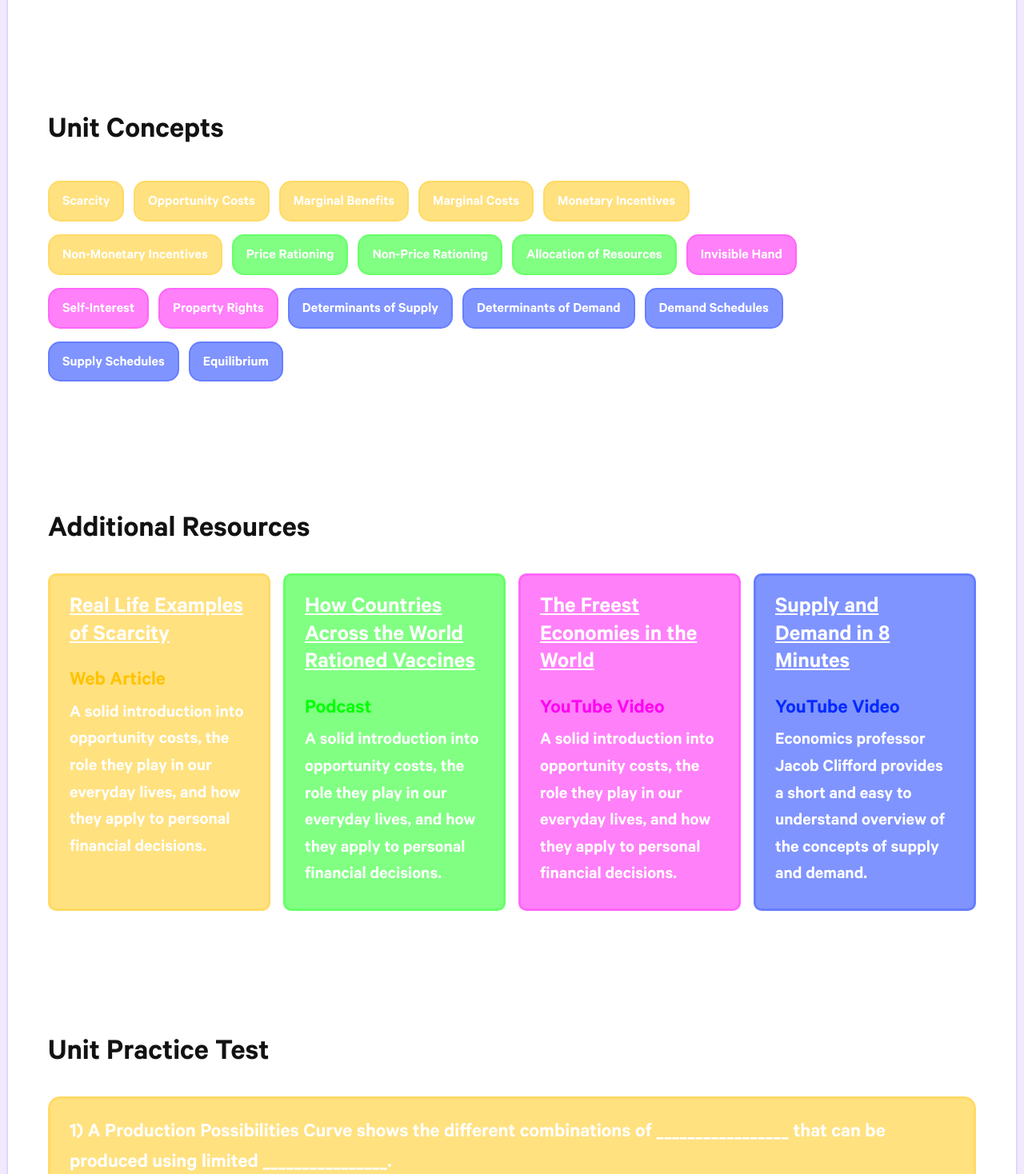
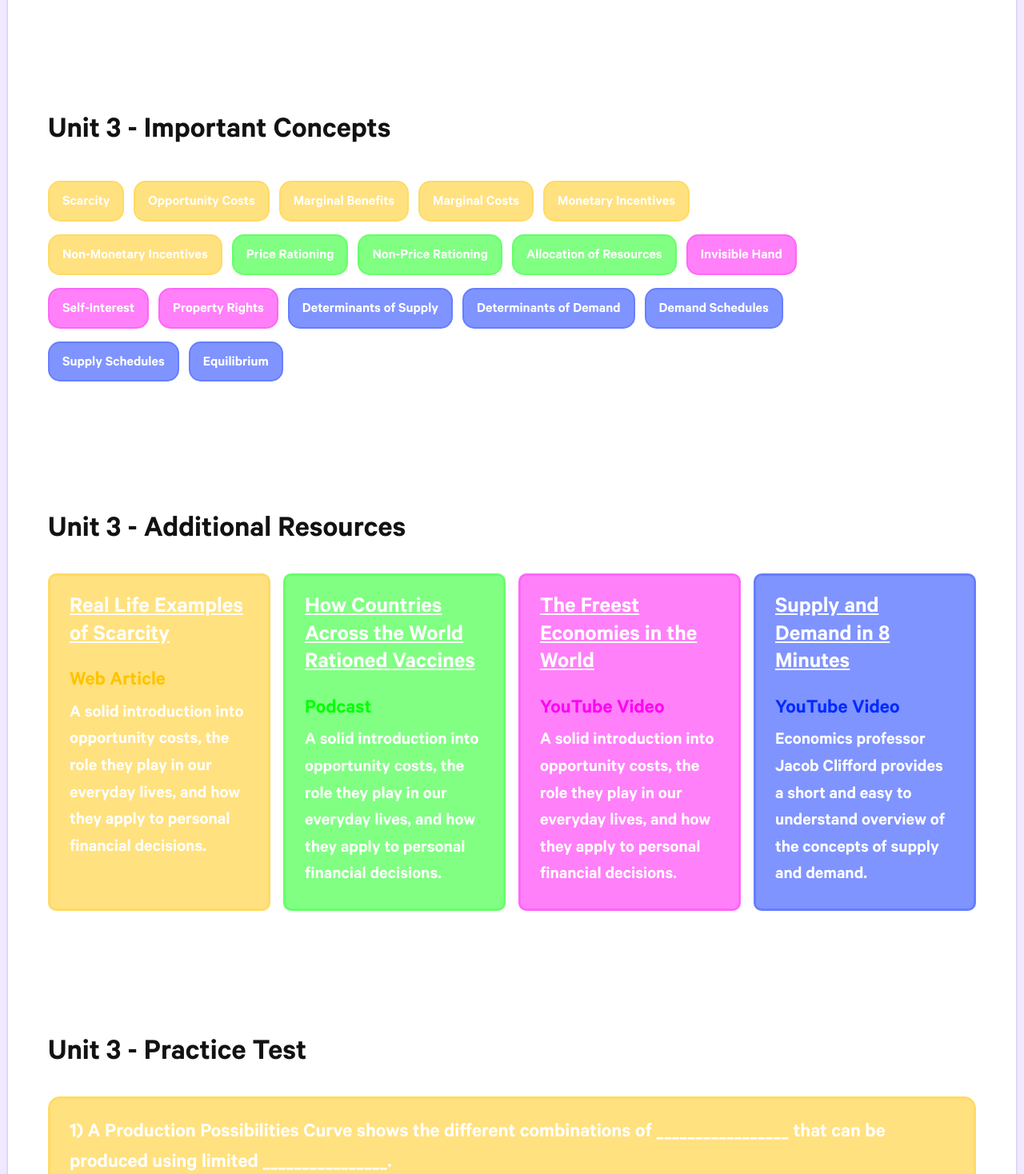
Before and after one commit to GarrettMould/econCourseSite, a React (Create React App) app: page /UnitOverviewPage in a window 1280 px wide. Shown: the part 1302-2770 px from the top of the page at 80% size. Built offline with nearby package versions, Linux system fonts and the light colour scheme.

Commit message:
dynamic headline titles

```diff
--- a/src/Components/UnitOverviewPage.js
+++ b/src/Components/UnitOverviewPage.js
@@ -27,7 +27,7 @@ const UnitOverviewPage = ({ forwardedRef, ...props }) => {
       <PaddingTop top={props.isMobile ? "8%" : "5%"}></PaddingTop>
       <UnitOverviewHeadline
         isMobile={props.isMobile}
-        text="Unit Concepts"
+        text={`Unit ${unit} - Important Concepts`}
       ></UnitOverviewHeadline>
       <UnitConceptList
         isMobile={props.isMobile}
@@ -38,7 +38,7 @@ const UnitOverviewPage = ({ forwardedRef, ...props }) => {
       <PaddingTop top={props.isMobile ? "8%" : "5%"}></PaddingTop>
       <UnitOverviewHeadline
         isMobile={props.isMobile}
-        text="Additional Resources"
+        text={`Unit ${unit} - Additional Resources`}
       ></UnitOverviewHeadline>
       <AdditionalResources
         isMobile={props.isMobile}
--- /dev/null
+++ b/src/Elements/TakePracticeTestButton.js
@@ -0,0 +1,5 @@
+const TakePracticeTestButton = (props) => {
+    return <div></div>
+}
+
+export default TakePracticeTestButton;
--- a/src/Subcomponents/UnitPracticeTest.js
+++ b/src/Subcomponents/UnitPracticeTest.js
@@ -31,6 +31,8 @@ import UnitTestResultsBox from "./UnitTestResultsBox";
 
 const UnitPracticeTest = ({ forwardedRef, ...props }) => {
   let testQuestions = props.courseInfo[props.selectedUnit].unitPracticeTest;
+
+  var unit = props.courseInfo[props.selectedUnit].unitNumber;
 
   const mappedTestQuestions = testQuestions.map((question, i) => {
     var backgroundColor;
@@ -131,7 +133,7 @@ const UnitPracticeTest = ({ forwardedRef, ...props }) => {
     <>
       <UnitOverviewHeadline
         isMobile={props.isMobile}
-        text="Unit Practice Test"
+        text={`Unit ${unit} - Practice Test`}
       ></UnitOverviewHeadline>
       <Message
         ref={forwardedRef}
--- a/src/index.css
+++ b/src/index.css
@@ -92,7 +92,7 @@ a:active {
 }
 
 .swiper {
-  overflow: visible !important;
+  overflow: hidden!important;
 }
 
 .swiper-pagination {
```
